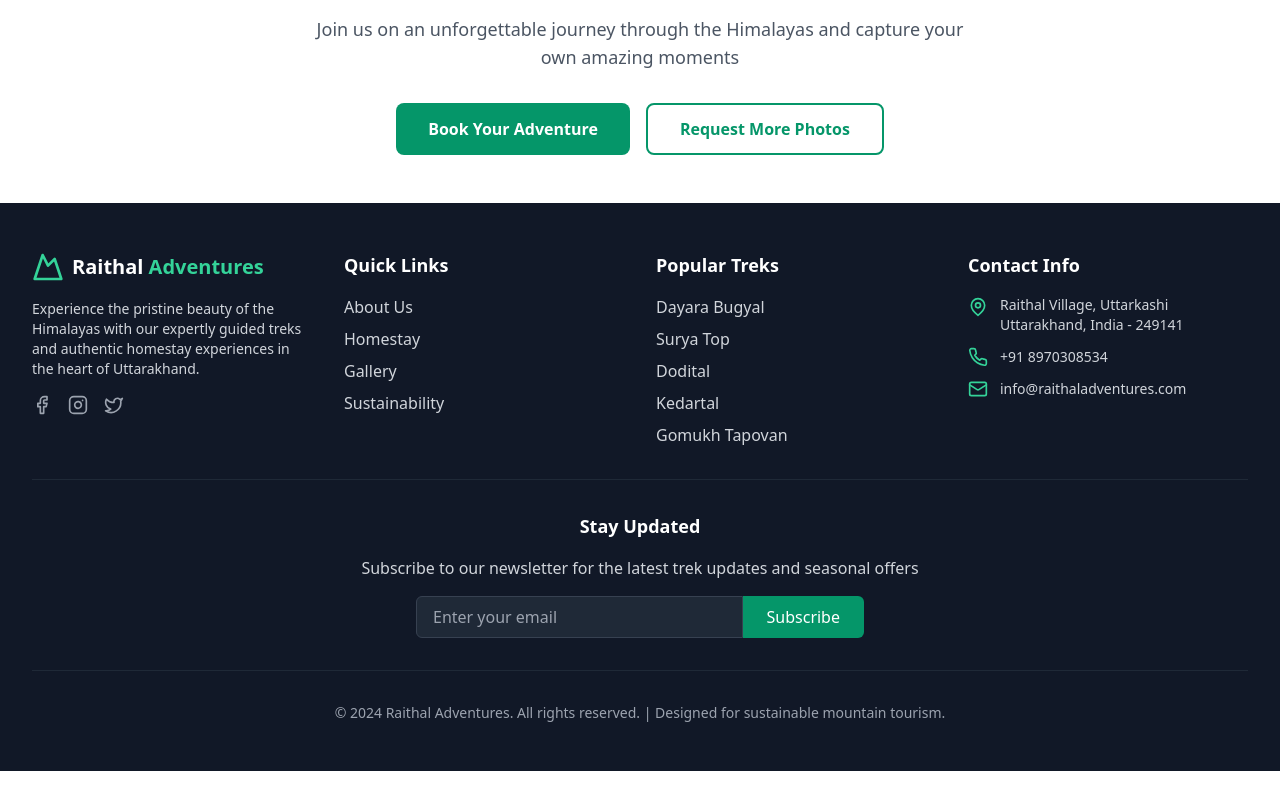
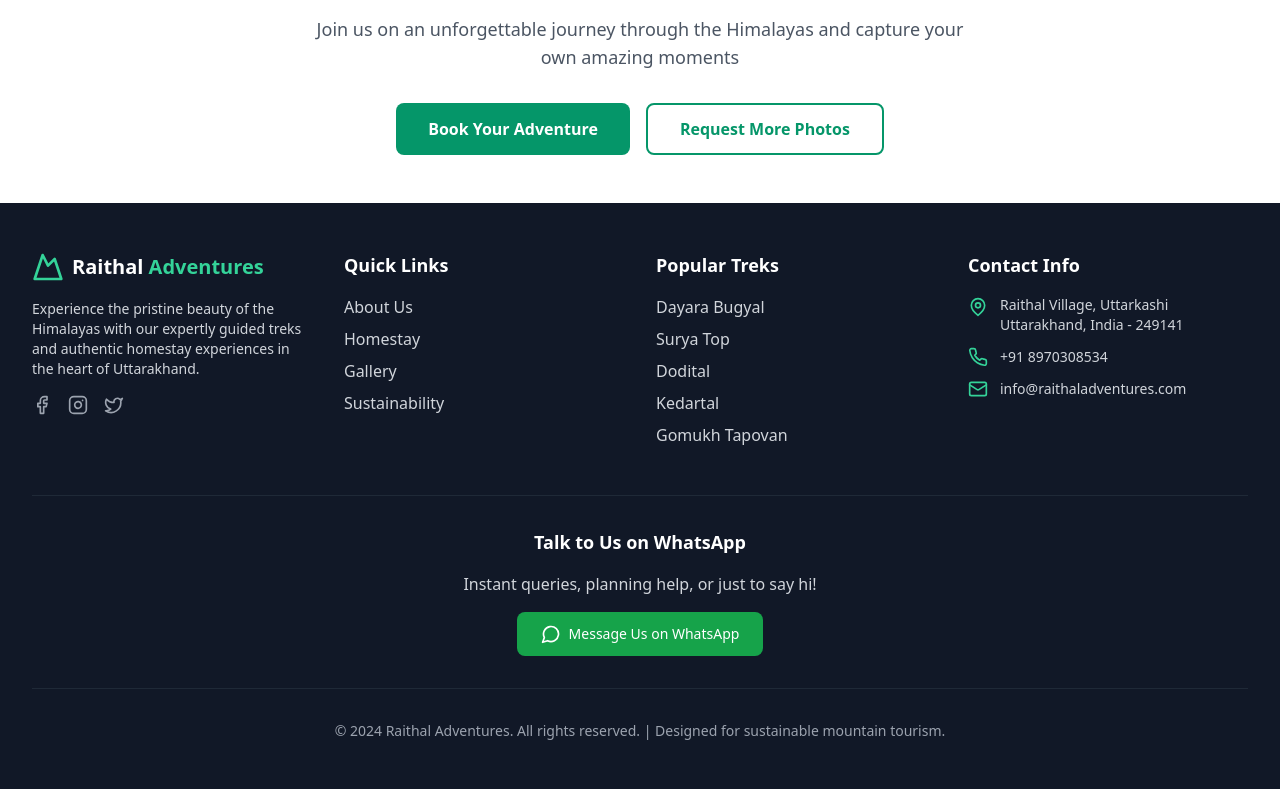
Before and after one commit to bhanups952/RaithalAdventures, a React (Vite) app: page /gallery in a window 1280 px wide. Shown: the part 1901-2690 px from the top of the page. Built offline with nearby package versions, Linux system fonts and the light colour scheme.

Commit message:
Updated Footer.tsx

```diff
--- a/src/components/Layout/Footer.tsx
+++ b/src/components/Layout/Footer.tsx
@@ -1,6 +1,6 @@
 import React from 'react';
 import { Link } from 'react-router-dom';
-import { Mountain, Phone, Mail, MapPin, Facebook, Instagram, Twitter } from 'lucide-react';
+import { Mountain, Phone, Mail, MapPin, Facebook, Instagram, Twitter, MessageCircle } from 'lucide-react';
 
 const Footer: React.FC = () => {
   return (
@@ -72,22 +72,19 @@ const Footer: React.FC = () => {
           </div>
         </div>
 
-        {/* Newsletter */}
-        <div className="mt-8 pt-8 border-t border-gray-800">
-          <div className="text-center">
-            <h3 className="text-lg font-semibold mb-4">Stay Updated</h3>
-            <p className="text-gray-300 mb-4">Subscribe to our newsletter for the latest trek updates and seasonal offers</p>
-            <div className="flex max-w-md mx-auto">
-              <input
-                type="email"
-                placeholder="Enter your email"
-                className="flex-1 px-4 py-2 bg-gray-800 border border-gray-700 rounded-l-md focus:outline-none focus:ring-2 focus:ring-emerald-400 focus:border-transparent"
-              />
-              <button className="px-6 py-2 bg-emerald-600 text-white rounded-r-md hover:bg-emerald-700 transition-colors">
-                Subscribe
-              </button>
-            </div>
-          </div>
+        {/* WhatsApp CTA Section */}
+        <div className="mt-12 pt-8 border-t border-gray-800 text-center">
+          <h3 className="text-lg font-semibold mb-4">Talk to Us on WhatsApp</h3>
+          <p className="text-gray-300 mb-4">Instant queries, planning help, or just to say hi!</p>
+          <a
+            href="https://wa.me/918970308534?text=Hi%2C%20I%20want%20to%20know%20more%20about%20your%20treks%20and%20homestay%20options."
+            target="_blank"
+            rel="noopener noreferrer"
+            className="inline-flex items-center gap-2 bg-green-600 text-white px-6 py-3 rounded-lg text-sm font-medium hover:bg-green-700 transition-colors"
+          >
+            <MessageCircle className="h-5 w-5" />
+            Message Us on WhatsApp
+          </a>
         </div>
 
         {/* Copyright */}
```
